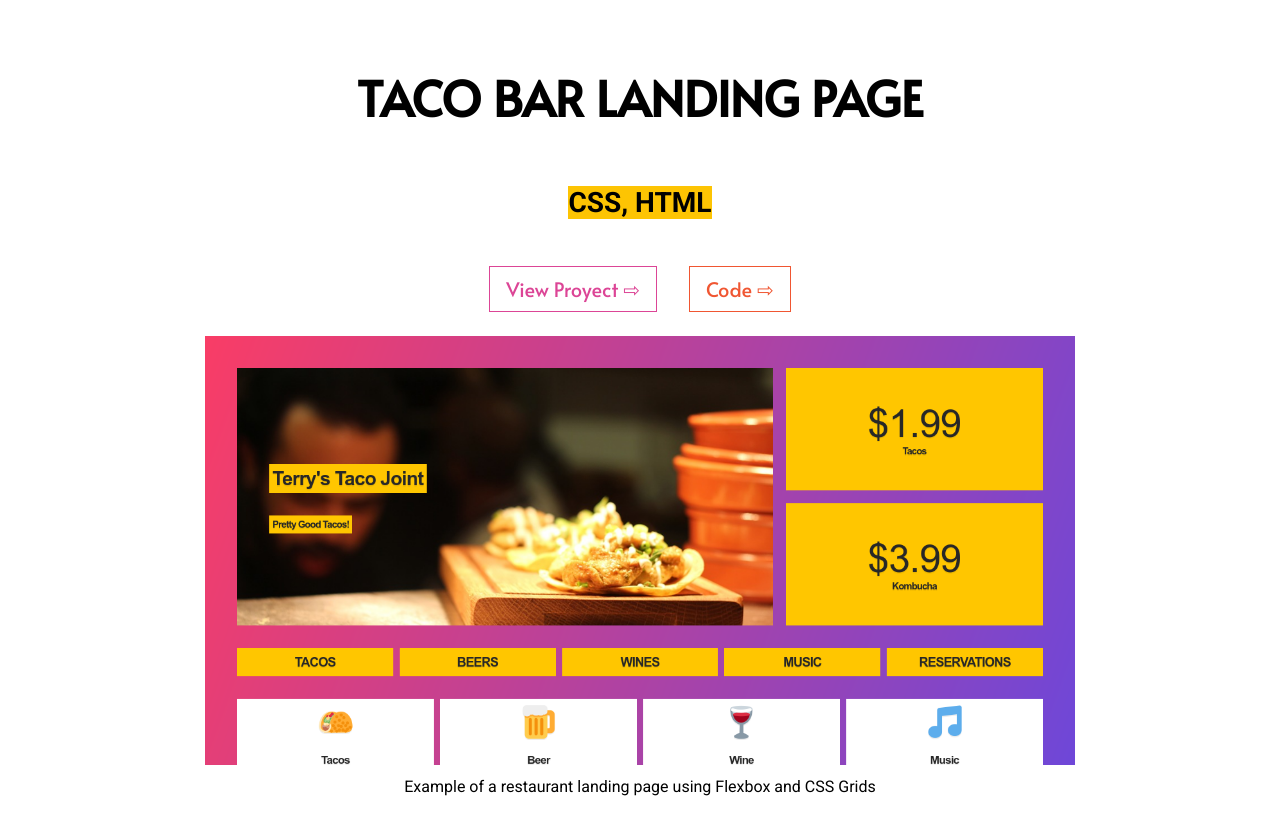
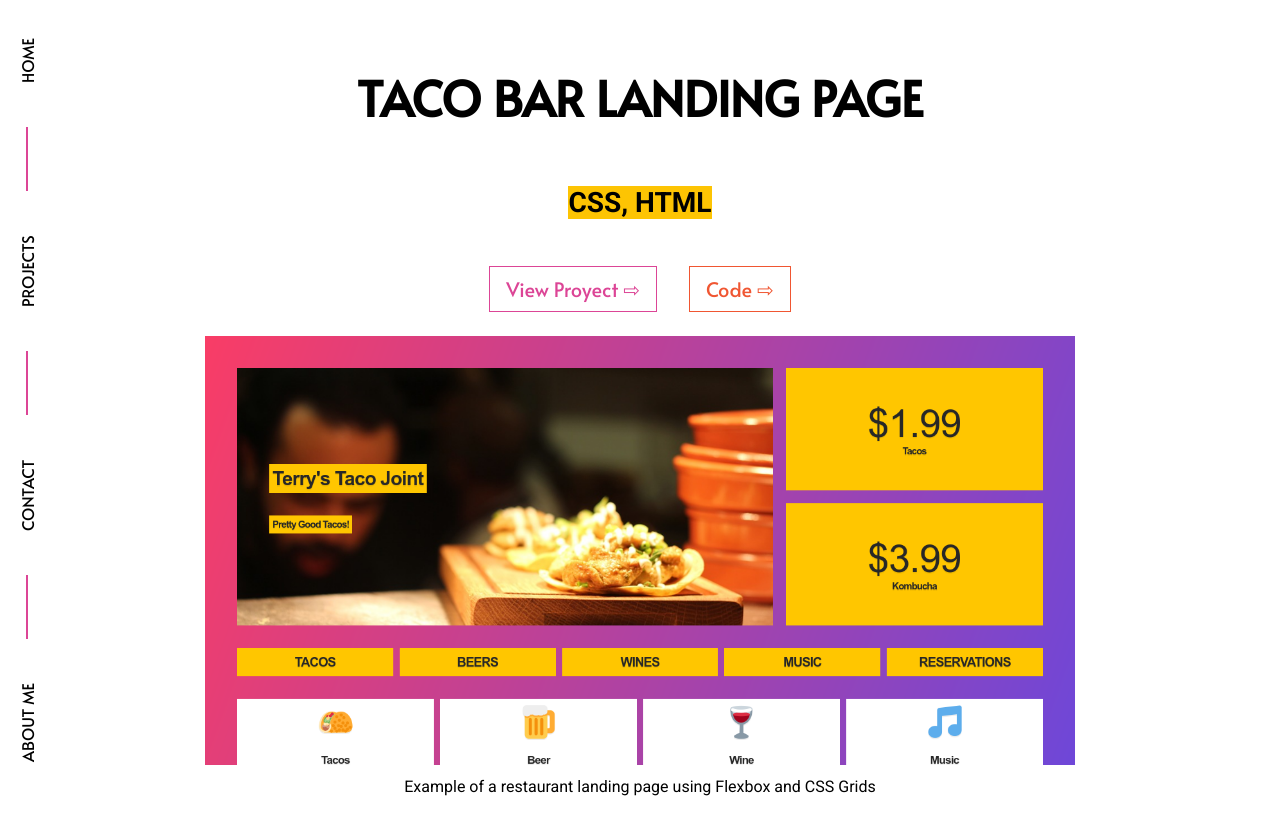
Before and after one commit to Natali-PP/portfolio-next, a Next.js app: page /projects/taco-bar in a window 1280 px wide. Shown: the top 834 px of the page. Built offline with nearby package versions, Linux system fonts and the light colour scheme; a web font is replaced by a local one.

Commit message:
Added navbar component

```diff
--- a/components/navbar.js
+++ b/components/navbar.js
@@ -1,17 +1,17 @@
 import React from "react";
-import { Link } from "next/link";
+import Link from "next/link";
 const NavBar = () => {
     return (
         <header>
         <nav>
-            <div class="navbar">
-                <div class="links flex-container">
+            <div className="navbar">
+                <div className="links flex-container">
                     <Link href="/">HOME</Link>
-                    <span class="pink-line"></span>
+                    <span className="pink-line"></span>
                     <Link href="/projects">PROJECTS</Link>
-                    <span class="pink-line"></span>
+                    <span className="pink-line"></span>
                     <Link href="/contact">CONTACT</Link>
-                    <span class="pink-line"></span>
+                    <span className="pink-line"></span>
                     <Link href="/about">ABOUT ME</Link>
                 </div>
             </div>
--- a/pages/_app.js
+++ b/pages/_app.js
@@ -1,10 +1,13 @@
 // import App from 'next/app'
 import "../public/main.css"
+import '../public/navbar.css';
 //import ProyectButtonUrl from "./components/ProyectButtonUrl"
-//import NavBar from './components/navbar.js'
+import NavBar from '../components/navbar.js'
+
 function MyApp({ Component, pageProps }) {
     return (
       <>
+        <NavBar />
         <Component {...pageProps} />
       </>
     )
--- a/public/navbar.css
+++ b/public/navbar.css
@@ -32,7 +32,6 @@
 
     .navbar .flex-container{
         flex-direction: row-reverse !important;
-
     }
 
 }
```
